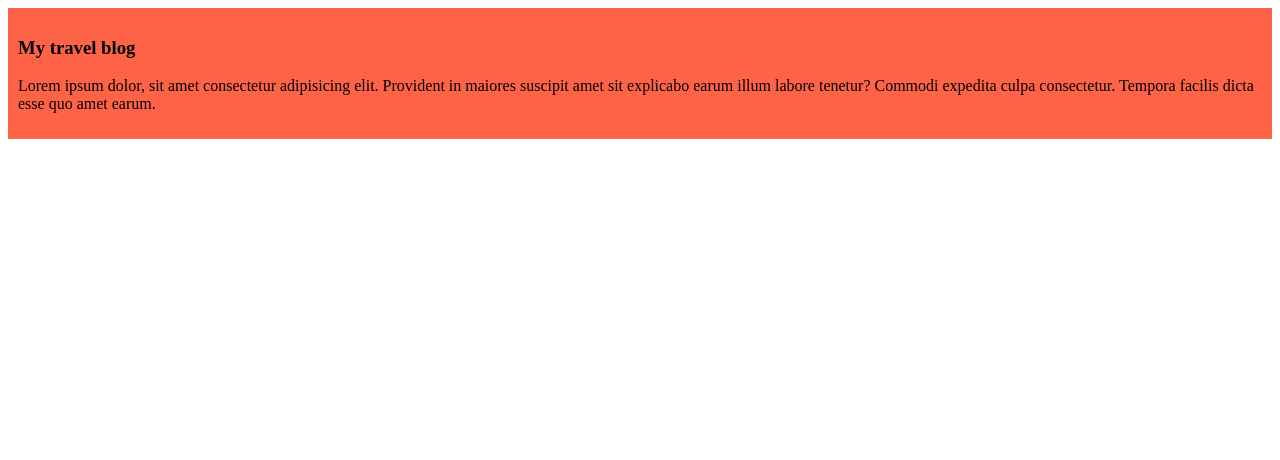
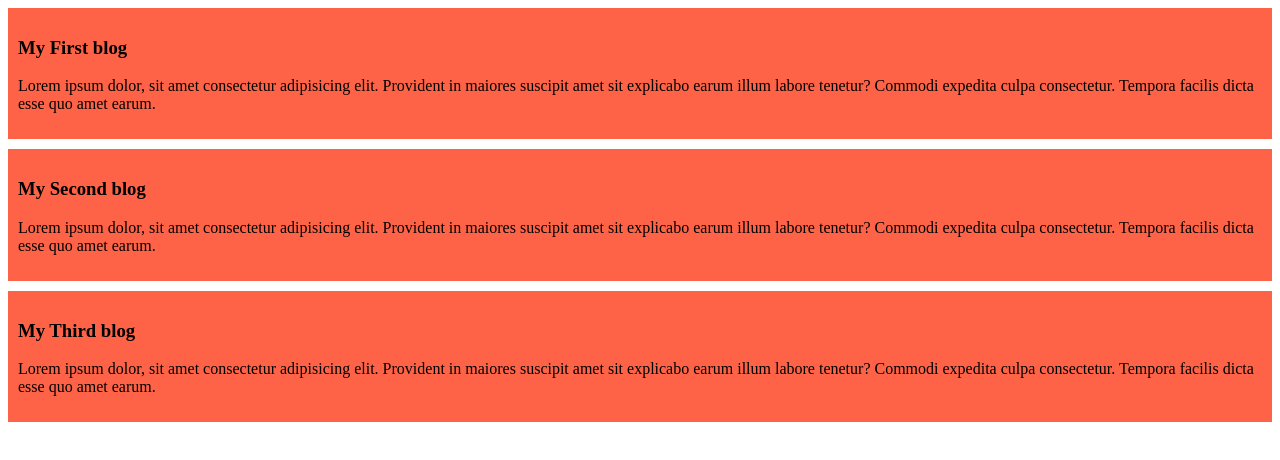
Before and after one commit to Shuprov/test-repo, a plain HTML site: page index.html in a window 1280 px wide. Drawn offline with Linux system fonts and the light colour scheme.

Commit message:
added second and third blog

```diff
--- a/index.html
+++ b/index.html
@@ -10,7 +10,19 @@
 
 <body>
     <div>
-        <h3>My travel blog</h3>
+        <h3>My First blog</h3>
+        <p>Lorem ipsum dolor, sit amet consectetur adipisicing elit. Provident in maiores suscipit amet sit explicabo
+            earum illum labore tenetur? Commodi expedita culpa consectetur. Tempora facilis dicta esse quo amet earum.
+        </p>
+    </div>
+    <div>
+        <h3>My Second blog</h3>
+        <p>Lorem ipsum dolor, sit amet consectetur adipisicing elit. Provident in maiores suscipit amet sit explicabo
+            earum illum labore tenetur? Commodi expedita culpa consectetur. Tempora facilis dicta esse quo amet earum.
+        </p>
+    </div>
+    <div>
+        <h3>My Third blog</h3>
         <p>Lorem ipsum dolor, sit amet consectetur adipisicing elit. Provident in maiores suscipit amet sit explicabo
             earum illum labore tenetur? Commodi expedita culpa consectetur. Tempora facilis dicta esse quo amet earum.
         </p>
--- a/styles/blog.css
+++ b/styles/blog.css
@@ -1,4 +1,5 @@
 div {
     background-color: tomato;
     padding: 10px;
+    margin-bottom: 10px;
 }
```
